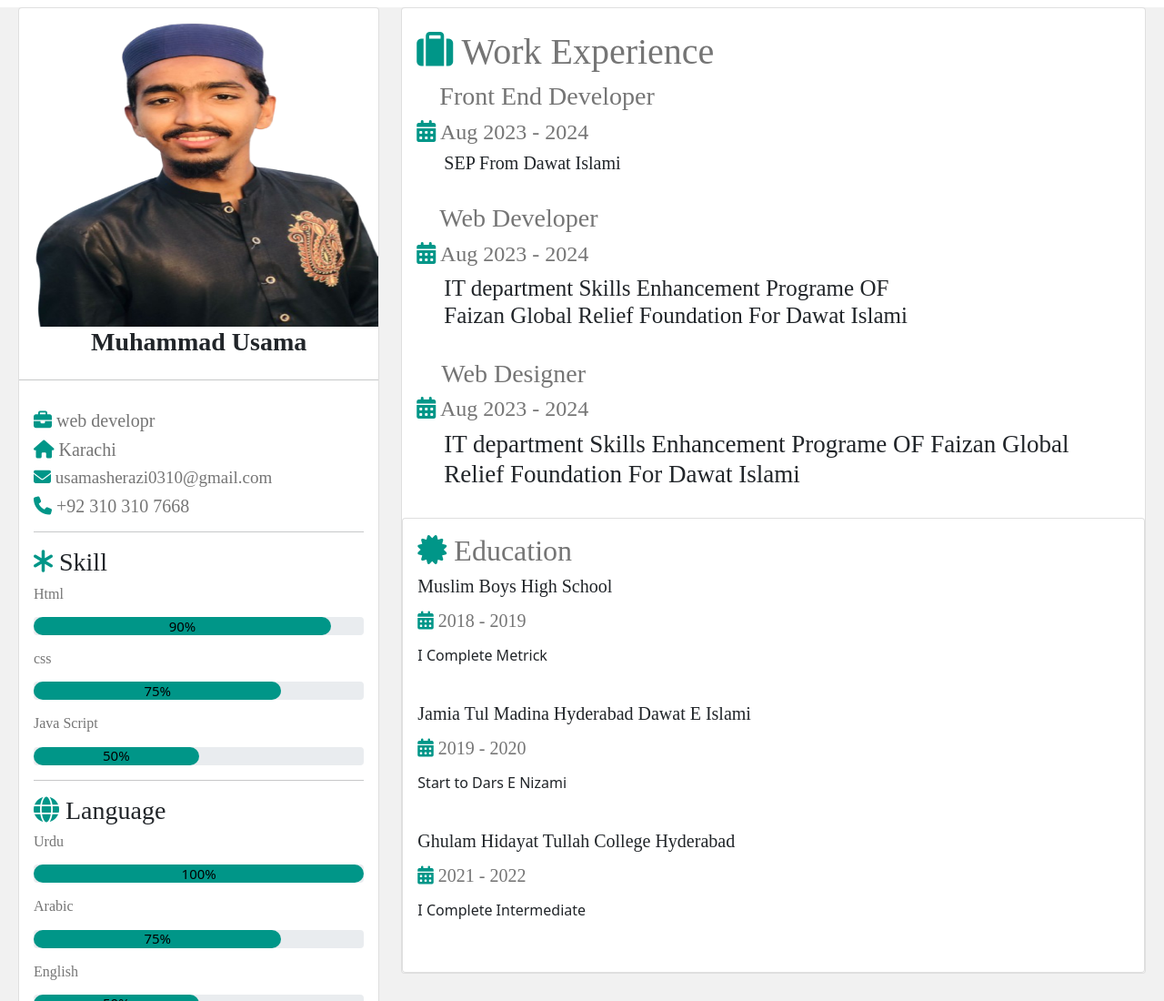
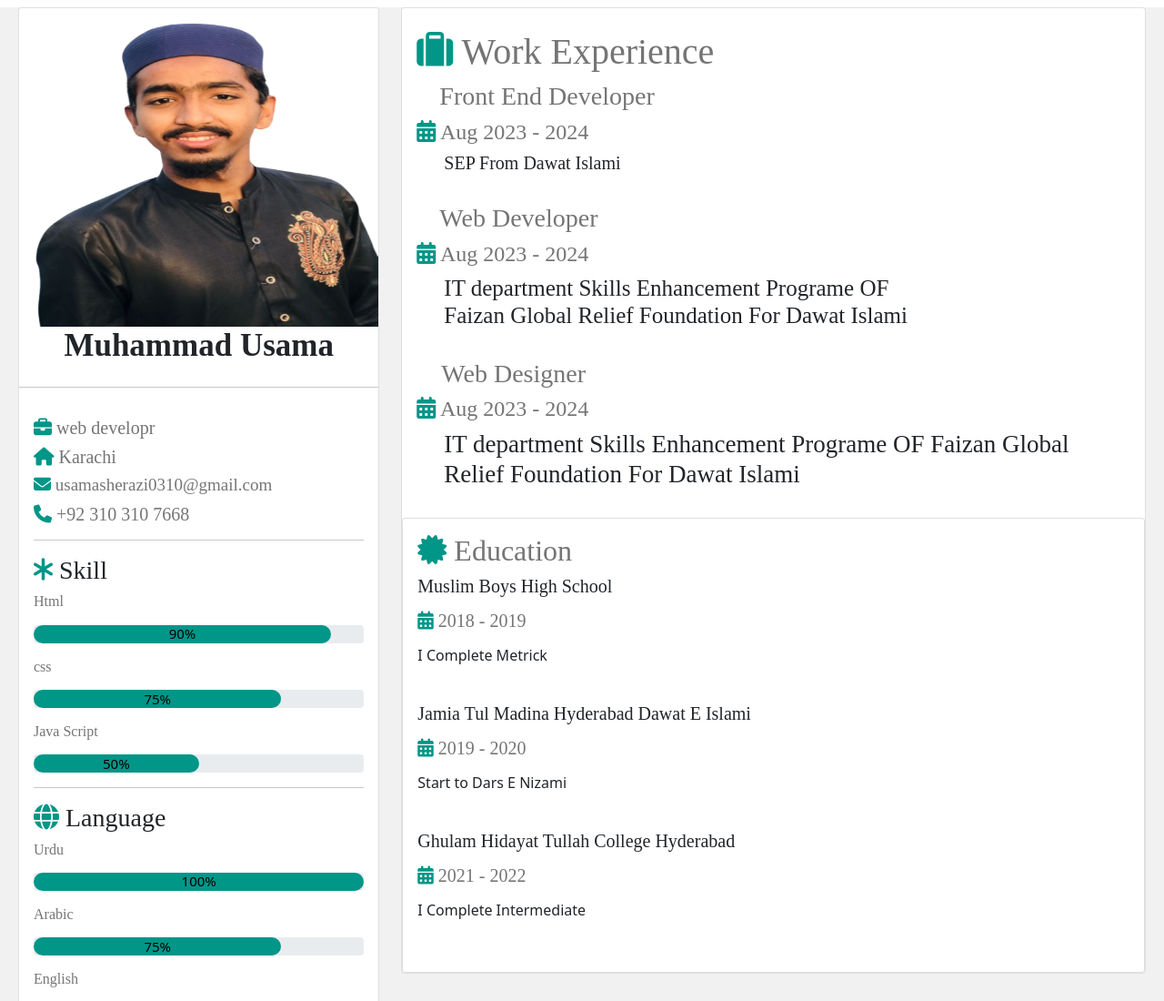
Before and after one commit to Usamasherazi0310/my-first-portfolio, a plain HTML site: page index.html in a window 1280 px wide. Shown: the top 1100 px of the page at 91% size. Drawn offline with nearby package versions, Linux system fonts and the light colour scheme.

Commit message:
Update index.html

```diff
--- a/index.html
+++ b/index.html
@@ -43,7 +43,7 @@
 			<div class="col-lg-4 col-md-4 col-12">
 				<div class="card">
 					<img src="first22.png" width="100%" height="350px" class="">
-					<h3 style="font-weight: bold; text-align: center;">Muhammad Usama</h3>
+					<h3 style="font-weight: bold; font-size: 35px; text-align: center;">Muhammad Usama</h3>
 					<hr>
 
 					<div class="card-body">
```
